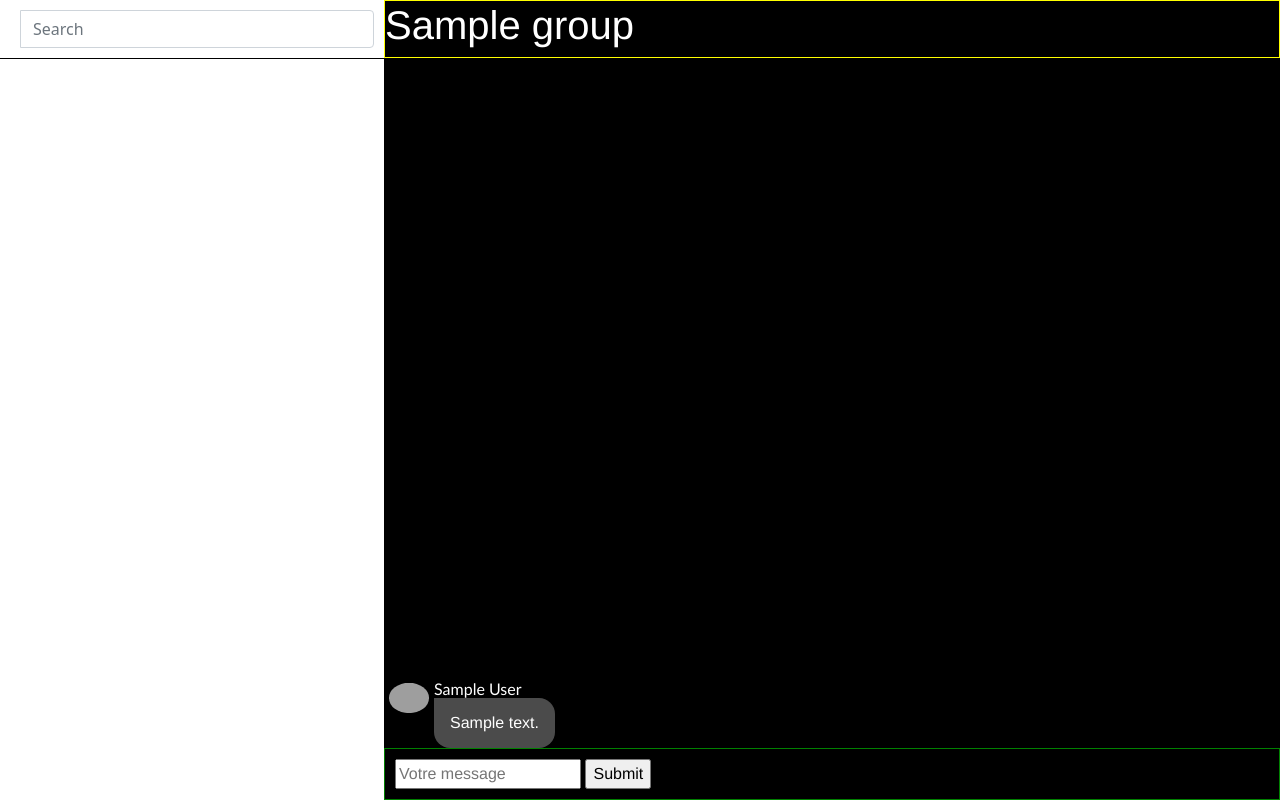
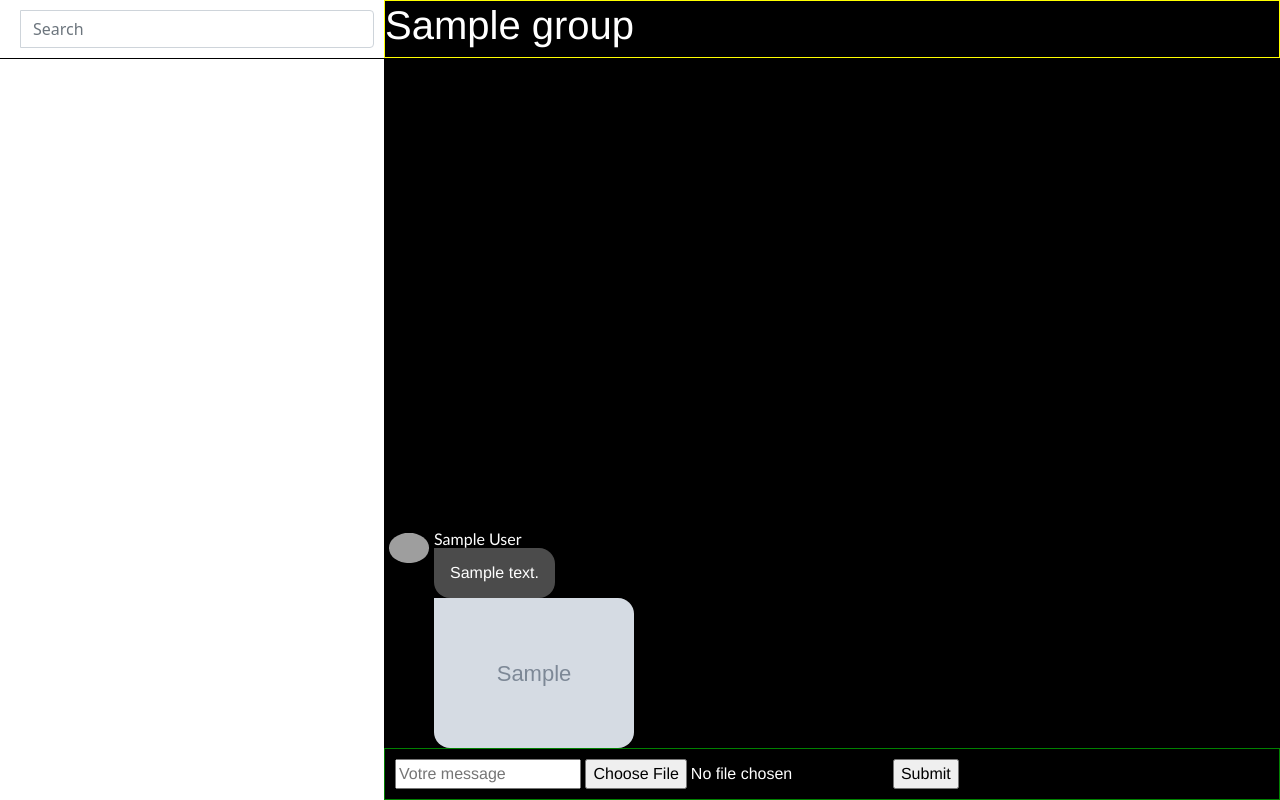
Before and after one commit to robinarmingaud/ourwhats, a Flask app: page /1 in a window 1280 px wide. Run offline with Flask 2, Linux system fonts and the light colour scheme; tables that the repository leaves empty hold one stand-in row (values such as "Sample post"); grey boxes marked "Sample" are stand-in pictures; grey boxes are pictures that could not be loaded.

Commit message:
upload de PJ pour la main_view

```diff
--- a/app.py
+++ b/app.py
@@ -1,3 +1,4 @@
+import glob
 import os
 from datetime import datetime
 
@@ -33,6 +34,9 @@ with app.test_request_context():
 def db_clean_all():
     db.drop_all()
     db.create_all()
+    #clean_uploads()
+
+    create_user('OurWhats', id=0)
     return "Cleaned!"
 
 @app.route('/clean/<table>')
@@ -53,6 +57,7 @@ def db_clean_table(table):
         return 'Participations cleaned!'
     elif table == 'msg' :
         clean_model_table(Message)
+        #clean_uploads()
         return 'Messages cleaned !'
     return "/clean/['users', 'groups', 'part', 'msg']"
 
@@ -63,8 +68,8 @@ def clean_model_table(model):
     db.create_all()
     return
 
-def create_user(name):
-    user = User(name=name)
+def create_user(name, id):
+    user = User(name=name, id=id)
     db.session.add(user)
     db.session.commit()
     return user
@@ -84,6 +89,12 @@ def create_group(name):
     group = Group(name=name)
     db.session.add(group)
     db.session.commit()
+
+    ourwhats_user=User.query.filter_by(user_id=0).first()
+    join_group(ourwhats_user, group)
+    create_message(content='Ce groupe est vide !',
+                   sender=ourwhats_user,
+                   group=group)
     return group
 
 def delete_group(group):
@@ -114,6 +125,12 @@ def join_group(user, group):
 def is_in_group(user_id, group_id):
     return db.session.query(group_user_table).filter_by(group_id=group_id, user_id=user_id).first() is not None
 
+def clean_uploads():
+    files = glob.glob(UPLOAD_FOLDER)
+    for f in files:
+        os.remove(f)
+    return
+
 @login_required
 @app.route('/<group_id>', methods=['POST','GET'])
 def messages(group_id):
@@ -122,12 +139,22 @@ def messages(group_id):
 
     form = flask.request.form
     msg_form_is_valid, errors = is_msg_form_valid(form)
-    if msg_form_is_valid:
+
+    if msg_form_is_valid and flask.request.method=='POST':
         #POST method
+        filename = ''
+        file = flask.request.files['file']
+
+        if file and allowed_file(file.filename):
+            filename = secure_filename(file.filename)
+            file.save(os.path.join(app.config['UPLOAD_FOLDER'], filename))
+
         create_message(
             content=form.get('msg'),
             user=current_user,
-            group=active_group)
+            group=active_group,
+            filename=filename
+        )
 
     def get_sender_name(msg):
         users = User.query.all()
@@ -226,7 +253,8 @@ def debug_messages():
 
         create_message(
             content=form.get('msg'),
-            user=User.query.filter_by(id=form.get('user_id')).first(),            group=Group.query.filter_by(id=form.get('group_id')).first(),
+            user=User.query.filter_by(id=form.get('user_id')).first(),
+            group=Group.query.filter_by(id=form.get('group_id')).first(),
             filename=filename
         )
     # GET method
--- a/static/css/messages.css
+++ b/static/css/main_view.css
@@ -150,7 +150,7 @@ p{
     background-color: #FFFC;
     padding: 5px;
     border-radius: 6px;
-    width: auto;
+    width: max-content;
     text-align: center;
     z-index: 1;
 }
@@ -161,6 +161,10 @@ p{
 
 .received-bubble:hover .date, .sent-bubble:hover .date {
     visibility: visible;
+}
+.received-file{
+    max-width: 50%;
+    border-radius: 0 1em 1em 1em;
 }
 
 .sent-row{
--- a/templates/main_view.html.jinja2
+++ b/templates/main_view.html.jinja2
@@ -2,7 +2,7 @@
 <html>
 <head>
     <link href="https://cdn.jsdelivr.net/npm/bootstrap@5.0.2/dist/css/bootstrap.min.css" rel="stylesheet" integrity="sha384-EVSTQN3/azprG1Anm3QDgpJLIm9Nao0Yz1ztcQTwFspd3yD65VohhpuuCOmLASjC" crossorigin="anonymous">
-    <link rel="stylesheet" href="{{ url_for("static", filename="css/messages.css") }}"/>
+    <link rel="stylesheet" href="{{ url_for("static", filename="css/main_view.css") }}"/>
     <script src="https://code.jquery.com/jquery-3.3.1.slim.min.js"></script>
     <script src="../../static/js/messages.js"></script>
 </head>
@@ -43,17 +43,24 @@
     </div>
     <div class="msg-section">
         {% for msg in active_group.messages %}
+
             {% if msg.sender_id!=current_user.id %}
                 <div class="received-row">
-                    <img class="pp" src="static/profile_pics/{{ msg.sender_id | default('default') }}.jpg">
+                    <img class="pp" src="{{ url_for('static', filename = 'profile_pics/'+ msg.sender_id|string +".jpg")}}">
                     <div class="received-wrap">
                         <h2 class="name">{{ get_sender_name(msg) }}</h2>
                         <div class="received-bubble">
                             <p>{{ msg.content }}</p>
                             <h3 class="date">{{ msg.date.strftime('%a | %H:%M') }}</h3>
                         </div>
+                        {% if msg.filename %}
+                            <div class="received-row">
+                                <img class="received-file" src="{{ url_for('static', filename = 'uploads/'+ msg.filename)}}">
+                            </div>
+                        {% endif %}
                     </div>
                 </div>
+
             {% else %}
                 <div class="sent-row">
                     <div class="sent-bubble">
@@ -65,8 +72,9 @@
         {% endfor %}
     </div>
     <div class="bottom-bar">
-        <form action="{{ url_for("messages", group_id=active_group.id) }}" method="post">
+        <form action="{{ url_for("messages", group_id=active_group.id) }}" method="post" enctype="multipart/form-data">
             <input type="text" name="msg" placeholder="Votre message">
+            <input type="file" name="file">
             <input type="submit">
         </form>
     </div>
```
Lines whose indentation alone changed are shown as unchanged.
